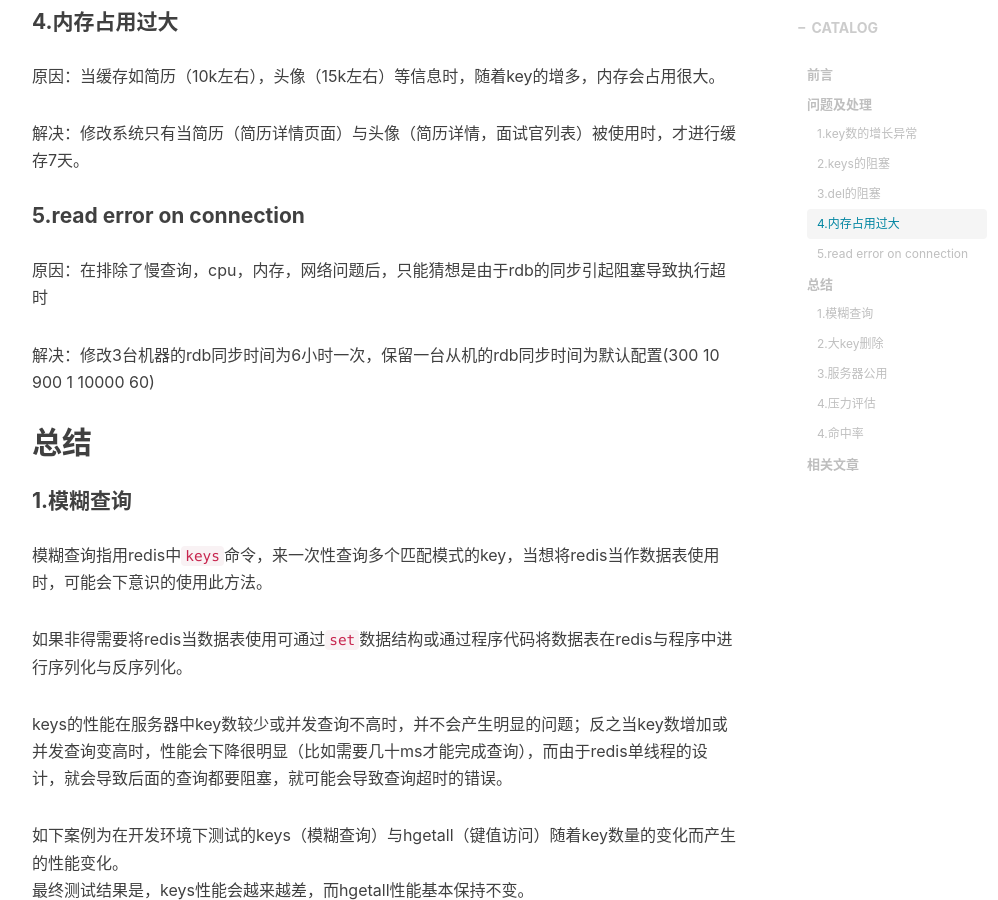
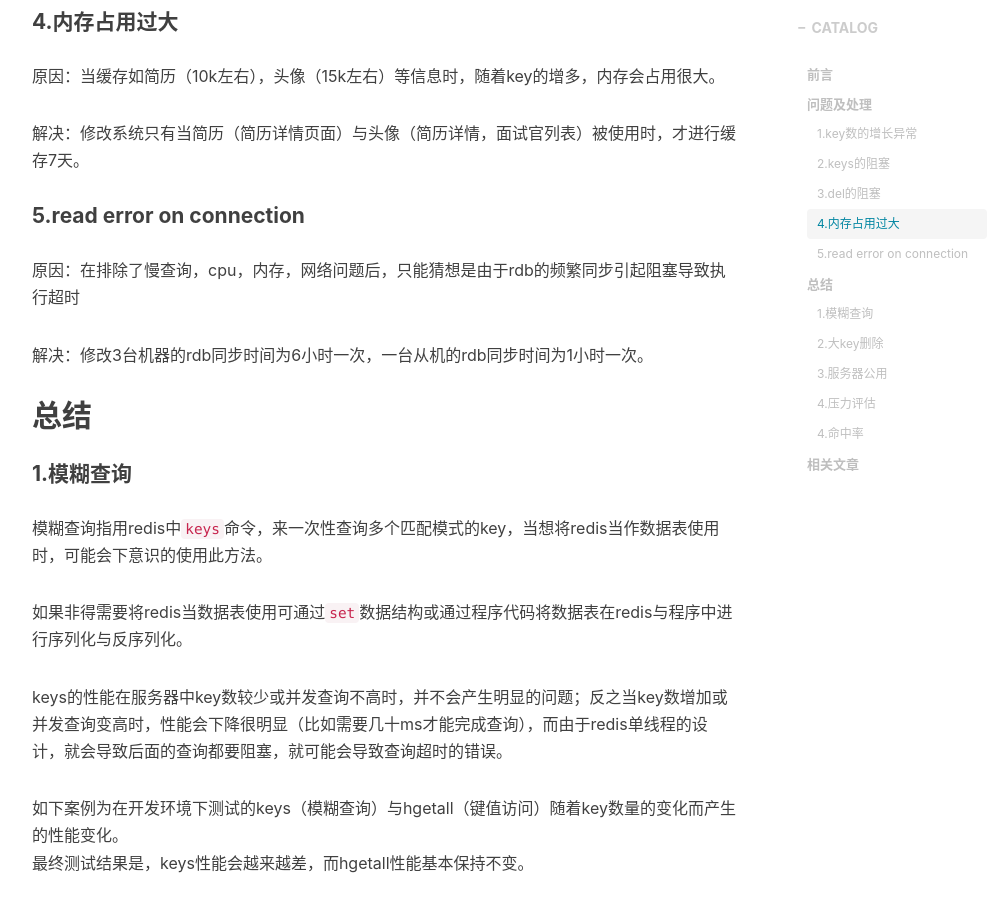
Before and after one commit to xuanxuan2016/xuanxuan2016.github.io, a Jekyll site: the page built from _posts/2018-08-03-redis-online-wrong.md, in a window 1280 px wide and 900 px high, scrolled down 1396 px. Shown: the whole window, without its empty margins (233-1231 px from the left). Built offline with Jekyll 4.4.1, drawn with Linux system fonts in a browser that asks for light colours; nearby versions of some CDN libraries; comment, search, counter and statistics services are not loaded.

Commit message:
Update 2018-08-03-redis-online-wrong.md

```diff
--- a/_posts/2018-08-03-redis-online-wrong.md
+++ b/_posts/2018-08-03-redis-online-wrong.md
@@ -65,11 +65,11 @@ tags:
 #### 5.read error on connection
 
 <p>
-原因：在排除了慢查询，cpu，内存，网络问题后，只能猜想是由于rdb的同步引起阻塞导致执行超时
+原因：在排除了慢查询，cpu，内存，网络问题后，只能猜想是由于rdb的频繁同步引起阻塞导致执行超时
 </p>
 
 <p>
-解决：修改3台机器的rdb同步时间为6小时一次，保留一台从机的rdb同步时间为默认配置(300 10 900 1 10000 60)
+解决：修改3台机器的rdb同步时间为6小时一次，一台从机的rdb同步时间为1小时一次。
 </p>
 
 ## 总结
```
